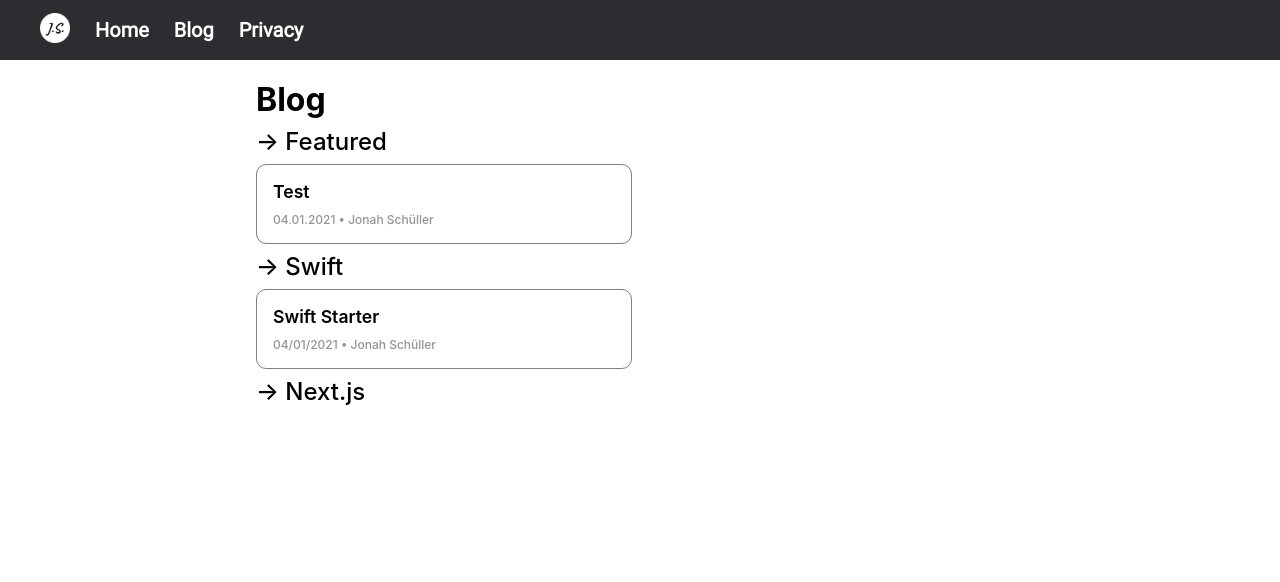
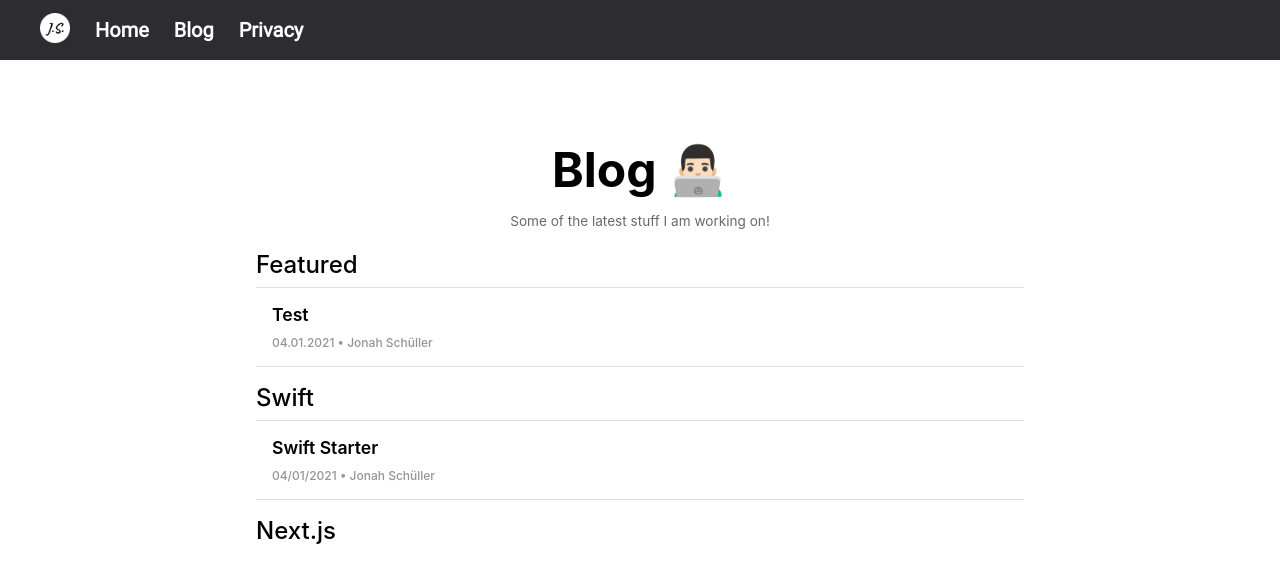
Before and after one commit to jonahschueller/JSchueller.de, a Next.js app: page /blog in a window 1280 px wide. Shown: the top 582 px of the page. Built offline with nearby package versions, Linux system fonts and the light colour scheme.

Commit message:
💄 Blog overview redesign.

```diff
--- a/pages/blog.js
+++ b/pages/blog.js
@@ -18,12 +18,13 @@ const Blog = (props) => {
 
     return (
     <Page title="Blog">
-        <div>
-            <Link href="/blog#blog">
-                <div className={commonStyles.title}>
-                    Blog
-                </div>
-            </Link>
+        <div className={styles.container}>
+            <div className={styles.title}>
+                Blog 👨🏻‍💻
+            </div>
+            <p className={styles.description}>
+                Some of the latest stuff I am working on!
+            </p>
 
             { sections }
         </div>
@@ -43,7 +44,7 @@ const Section = ({ category, posts }) => {
         <div>
             <Link href={`/blog#${category}`}>
                 <div className={commonStyles.subtitle}>
-                    &#x2192; { category }
+                    { category }
                 </div>
             </Link>
             <div className={styles.postList}>
--- a/styles/Blog.module.css
+++ b/styles/Blog.module.css
@@ -1,25 +1,44 @@
 .container {
     margin: 0;
     margin-top: 60px;
+    display: flex;
+    flex-direction: column;
+    justify-content: center;
+}
+
+.title {
+    text-align: center;
+    font-weight: 700;
+    font-size: 3rem;
+}
+
+.description {
+    text-align: center;
+    font-weight: 400;
+    font-size: 0.85rem;
+    color: rgb(105, 105, 105);
 }
 
 .postList {
     display: grid;
     width: 100%;
-    grid-template-columns: repeat(auto-fill, minmax(250px, 1fr));
-    gap: 1rem;
+    grid-template-columns: 100%;
+    /* gap: 1rem; */
     margin: 0.5rem 0;
 }
 
 .post {
+    width: 100%;
     padding: 1rem;
-    border: 1px solid gray;
-    border-radius: 10px;
+    border-top: 0.5px solid rgb(223, 223, 223);
+    border-bottom: 0.5px solid rgb(223, 223, 223);
 }
+/* 216 200 164 */
 
 .post:hover {
-    border: 1px solid var(--highlight-color);
     cursor: pointer;
+    background-color: rgba(216, 200, 164, 0.2);
+    border-radius: 10px;
 }
 
 .postTitle {
```
